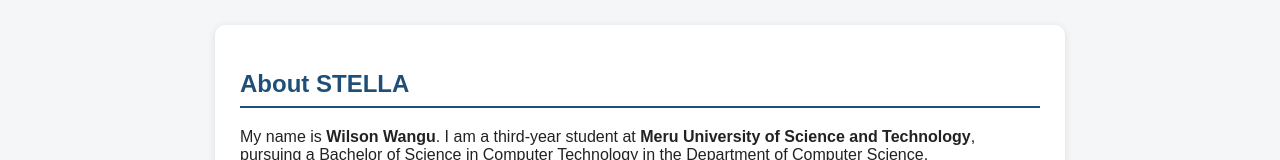
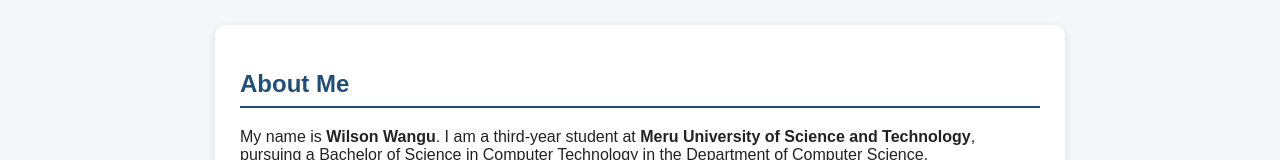
Before and after one commit to wilsonmuriithiwangu-boop/wilson-personal-website, a plain HTML site: page index.html in a window 1280 px wide. Shown: the part 213-373 px from the top of the page. Drawn offline with Linux system fonts and the light colour scheme.

Commit message:
updated website

```diff
--- a/index.html
+++ b/index.html
@@ -82,7 +82,7 @@
 
 <!-- About Me -->
 <section>
-    <h2>About STELLA</h2>
+    <h2>About Me</h2>
 
     <p>
         My name is <strong>Wilson Wangu</strong>. I am a third-year student
```
